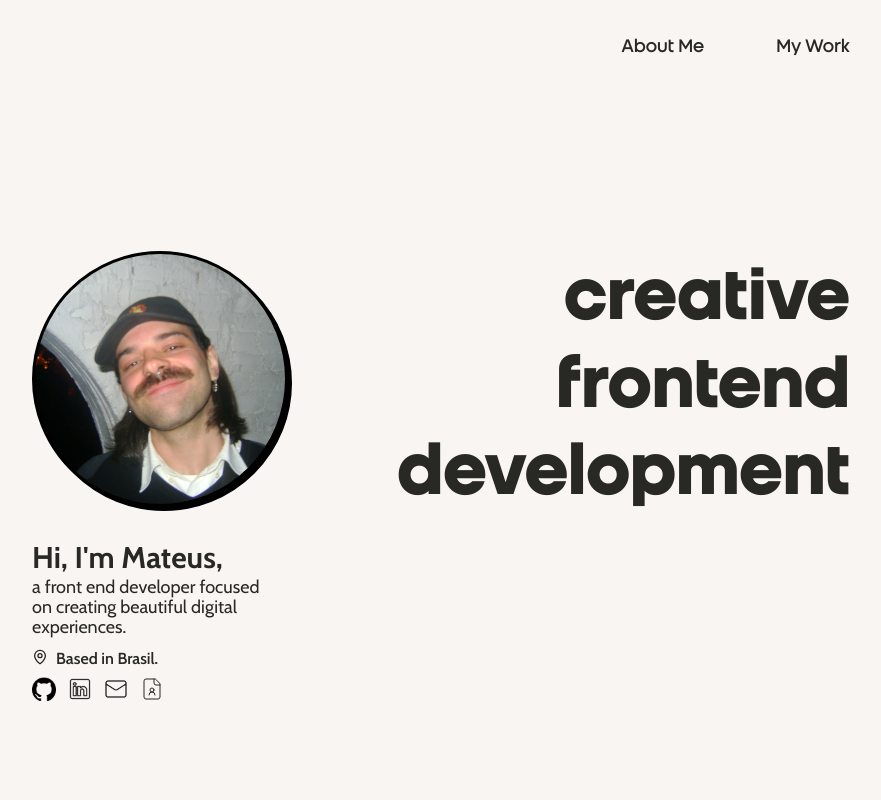
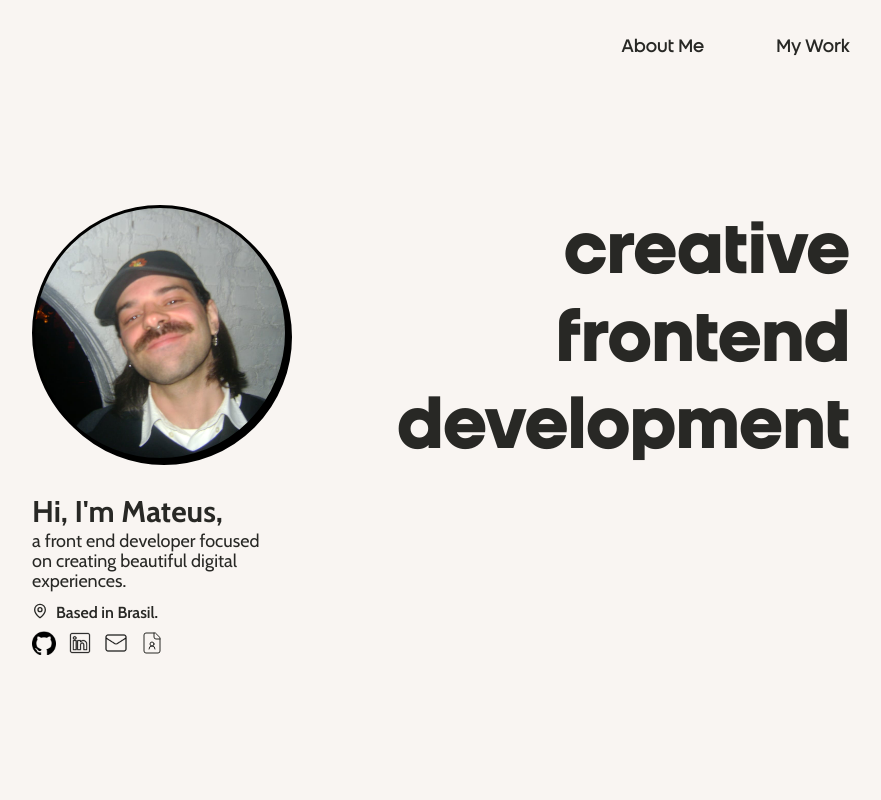
Before and after one commit to mateushedp/portfolio, a Next.js app: page / in a window 1280 px wide. Shown: the top 800 px of the page, without its empty margins (199-1080 px from the left). Built offline with nearby package versions, Linux system fonts and the light colour scheme.

Commit message:
refactor: remove excessive padding

```diff
--- a/src/pages/index.tsx
+++ b/src/pages/index.tsx
@@ -9,7 +9,7 @@ function Home() {
 	const [menuOpen, setMenuOpen] = useState(false);
 	return (
 		<div className="w-full bg-beige text-mainGrey">
-			<section className="min-h-screen w-full relative pb-8 px-4 md:px-[231px] flex flex-col md:justify-center pt-[75px] md:pt-[92px] md:pt-0">
+			<section className="min-h-screen w-full relative pb-8 px-4 md:px-[231px] flex flex-col md:justify-center pt-[75px] md:pt-0">
 				<nav className="absolute top-0 left-0 w-full h-[75px] md:h-[92px] flex items-center justify-end px-4 md:px-[231px] z-10">
 					{/* hamburguer - só no mobile */}
 					<button
```
